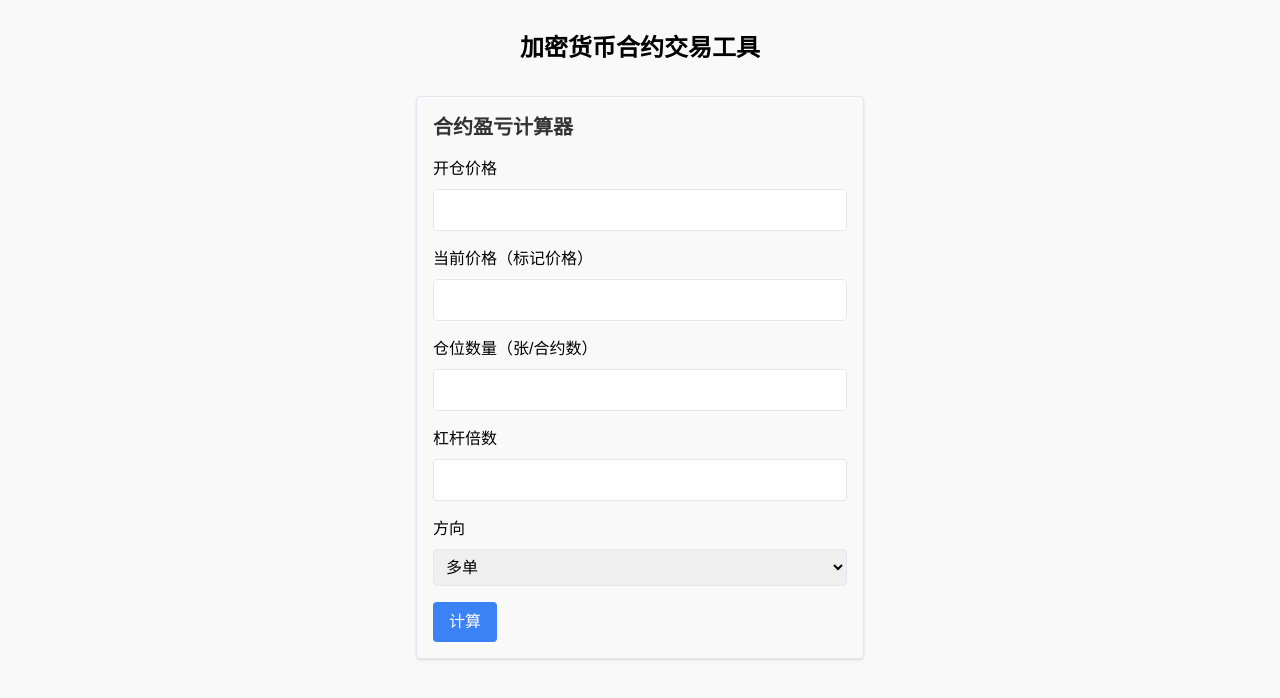
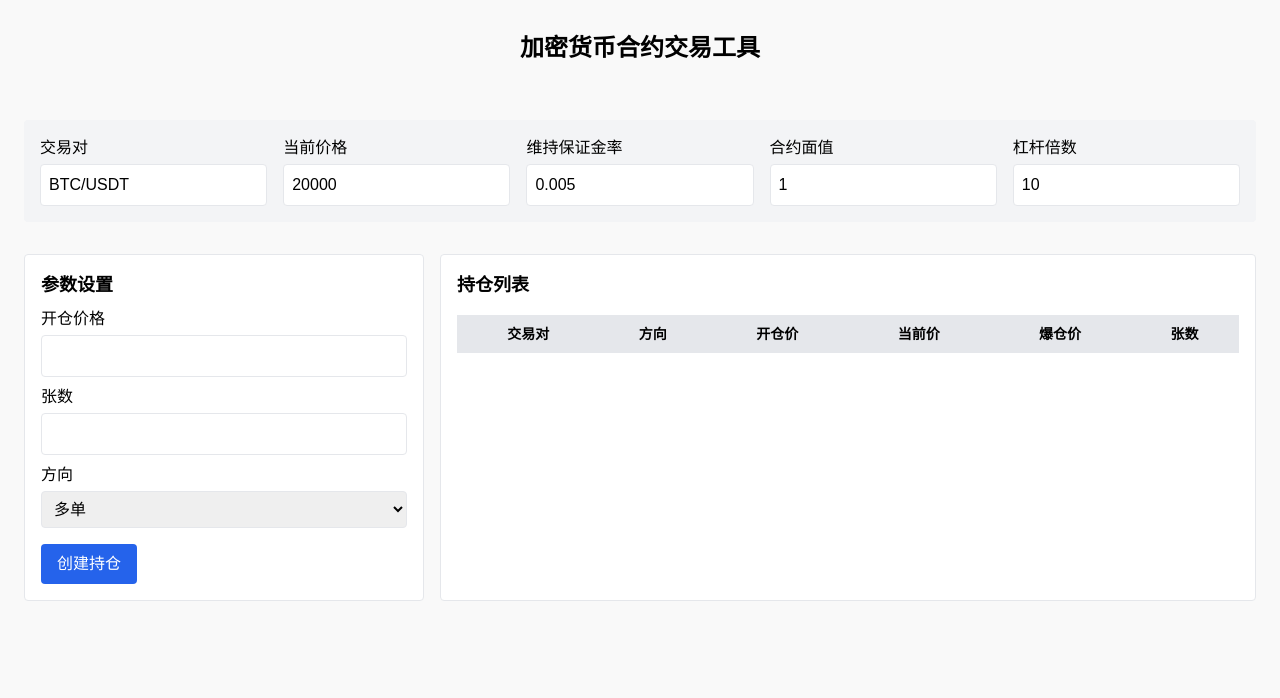
Before and after one commit to phyllaga/future-calc, a React (Create React App) app: page / in a window 1280 px wide. Shown: the top 698 px of the page. Built offline with nearby package versions, Linux system fonts and the light colour scheme; the HTML template or start-up script is replaced by a standard one.

Commit message:
Update ContractFormulaCalculator.js

```diff
--- a/src/ContractFormulaCalculator.js
+++ b/src/ContractFormulaCalculator.js
@@ -1,75 +1,117 @@
 import React, { useState } from 'react';
 
 export default function ContractFormulaCalculator() {
+  const [symbol, setSymbol] = useState('BTC/USDT');
+  const [currentPrice, setCurrentPrice] = useState(20000);
+  const [maintenanceMarginRate, setMaintenanceMarginRate] = useState(0.005);
+  const [contractValue, setContractValue] = useState(1);
+  const [leverage, setLeverage] = useState(10);
+
   const [entryPrice, setEntryPrice] = useState('');
-  const [markPrice, setMarkPrice] = useState('');
-  const [positionSize, setPositionSize] = useState('');
-  const [leverage, setLeverage] = useState('');
+  const [quantity, setQuantity] = useState('');
   const [direction, setDirection] = useState('long');
-  const [result, setResult] = useState(null);
+  const [positions, setPositions] = useState([]);
 
-  const calculate = () => {
-    const e = parseFloat(entryPrice);
-    const m = parseFloat(markPrice);
-    const s = parseFloat(positionSize);
-    const l = parseFloat(leverage);
+  const createPosition = () => {
+    if (!entryPrice || !quantity) return;
+    const ep = parseFloat(entryPrice);
+    const qty = parseFloat(quantity);
+    const pos = {
+      symbol,
+      entryPrice: ep,
+      quantity: qty,
+      direction,
+      currentPrice,
+      liquidationPrice: calculateLiquidationPrice(ep, qty, direction),
+    };
+    setPositions([...positions, pos]);
+  };
 
-    if (!e || !m || !s || !l) {
-      setResult('请输入完整的参数');
-      return;
-    }
-
-    let pnl;
-    if (direction === 'long') {
-      pnl = (m - e) * s;
-    } else {
-      pnl = (e - m) * s;
-    }
-
-    const initialMargin = (e * s) / l;
-    const roe = (pnl / initialMargin) * 100;
-
-    setResult({
-      pnl: pnl.toFixed(2),
-      roe: roe.toFixed(2),
-      margin: initialMargin.toFixed(2),
-    });
+  const calculateLiquidationPrice = (ep, qty, dir) => {
+    const mmr = maintenanceMarginRate;
+    const lvg = leverage;
+    const val = contractValue;
+    const margin = (ep * qty * val) / lvg;
+    const liqPrice = dir === 'long'
+      ? ep * (1 - (1 / lvg) + mmr)
+      : ep * (1 + (1 / lvg) - mmr);
+    return liqPrice.toFixed(2);
   };
 
   return (
-    <div className="p-4 max-w-md mx-auto border rounded shadow">
-      <h2 className="text-xl font-bold mb-4">合约盈亏计算器</h2>
+    <div className="grid grid-cols-3 gap-4 p-6">
+      {/* 顶部基础参数区 */}
+      <div className="col-span-3 bg-gray-100 p-4 rounded mb-4">
+        <div className="grid grid-cols-5 gap-4">
+          <div>
+            <label className="block mb-1">交易对</label>
+            <input value={symbol} onChange={e => setSymbol(e.target.value)} className="w-full p-2 border rounded" />
+          </div>
+          <div>
+            <label className="block mb-1">当前价格</label>
+            <input type="number" value={currentPrice} onChange={e => setCurrentPrice(parseFloat(e.target.value))} className="w-full p-2 border rounded" />
+          </div>
+          <div>
+            <label className="block mb-1">维持保证金率</label>
+            <input type="number" value={maintenanceMarginRate} onChange={e => setMaintenanceMarginRate(parseFloat(e.target.value))} className="w-full p-2 border rounded" />
+          </div>
+          <div>
+            <label className="block mb-1">合约面值</label>
+            <input type="number" value={contractValue} onChange={e => setContractValue(parseFloat(e.target.value))} className="w-full p-2 border rounded" />
+          </div>
+          <div>
+            <label className="block mb-1">杠杆倍数</label>
+            <input type="number" value={leverage} onChange={e => setLeverage(parseFloat(e.target.value))} className="w-full p-2 border rounded" />
+          </div>
+        </div>
+      </div>
 
-      <label className="block mb-2">开仓价格</label>
-      <input type="number" value={entryPrice} onChange={e => setEntryPrice(e.target.value)} className="w-full mb-4 p-2 border rounded" />
+      {/* 左侧参数设置区 */}
+      <div className="bg-white p-4 border rounded">
+        <h3 className="text-lg font-bold mb-2">参数设置</h3>
+        <label className="block mb-1">开仓价格</label>
+        <input type="number" value={entryPrice} onChange={e => setEntryPrice(e.target.value)} className="w-full p-2 border rounded mb-2" />
 
-      <label className="block mb-2">当前价格（标记价格）</label>
-      <input type="number" value={markPrice} onChange={e => setMarkPrice(e.target.value)} className="w-full mb-4 p-2 border rounded" />
+        <label className="block mb-1">张数</label>
+        <input type="number" value={quantity} onChange={e => setQuantity(e.target.value)} className="w-full p-2 border rounded mb-2" />
 
-      <label className="block mb-2">仓位数量（张/合约数）</label>
-      <input type="number" value={positionSize} onChange={e => setPositionSize(e.target.value)} className="w-full mb-4 p-2 border rounded" />
+        <label className="block mb-1">方向</label>
+        <select value={direction} onChange={e => setDirection(e.target.value)} className="w-full p-2 border rounded mb-2">
+          <option value="long">多单</option>
+          <option value="short">空单</option>
+        </select>
 
-      <label className="block mb-2">杠杆倍数</label>
-      <input type="number" value={leverage} onChange={e => setLeverage(e.target.value)} className="w-full mb-4 p-2 border rounded" />
+        <button onClick={createPosition} className="bg-blue-600 text-white px-4 py-2 rounded mt-2">创建持仓</button>
+      </div>
 
-      <label className="block mb-2">方向</label>
-      <select value={direction} onChange={e => setDirection(e.target.value)} className="w-full mb-4 p-2 border rounded">
-        <option value="long">多单</option>
-        <option value="short">空单</option>
-      </select>
-
-      <button onClick={calculate} className="bg-blue-500 text-white px-4 py-2 rounded">计算</button>
-
-      {result && typeof result === 'object' && (
-        <div className="mt-4 bg-gray-100 p-4 rounded">
-          <p><strong>已实现盈亏（P&L）:</strong> {result.pnl} USDT</p>
-          <p><strong>收益率（ROE）:</strong> {result.roe} %</p>
-          <p><strong>初始保证金:</strong> {result.margin} USDT</p>
-        </div>
-      )}
-      {typeof result === 'string' && (
-        <div className="mt-4 text-red-500">{result}</div>
-      )}
+      {/* 右侧持仓展示区 */}
+      <div className="col-span-2 bg-white p-4 border rounded">
+        <h3 className="text-lg font-bold mb-4">持仓列表</h3>
+        <table className="w-full text-sm border">
+          <thead className="bg-gray-200">
+            <tr>
+              <th className="p-2 border">交易对</th>
+              <th className="p-2 border">方向</th>
+              <th className="p-2 border">开仓价</th>
+              <th className="p-2 border">当前价</th>
+              <th className="p-2 border">爆仓价</th>
+              <th className="p-2 border">张数</th>
+            </tr>
+          </thead>
+          <tbody>
+            {positions.map((pos, idx) => (
+              <tr key={idx}>
+                <td className="p-2 border text-center">{pos.symbol}</td>
+                <td className="p-2 border text-center">{pos.direction}</td>
+                <td className="p-2 border text-center">{pos.entryPrice}</td>
+                <td className="p-2 border text-center">{pos.currentPrice}</td>
+                <td className="p-2 border text-center">{pos.liquidationPrice}</td>
+                <td className="p-2 border text-center">{pos.quantity}</td>
+              </tr>
+            ))}
+          </tbody>
+        </table>
+      </div>
     </div>
   );
 }
```
